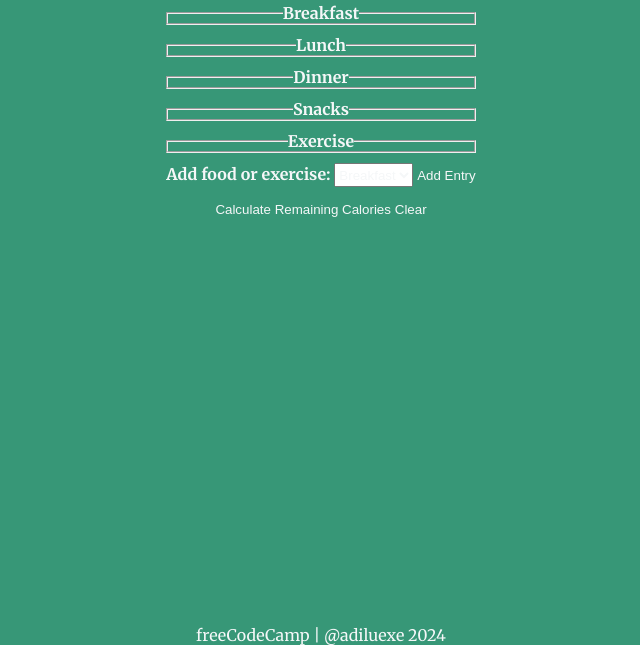
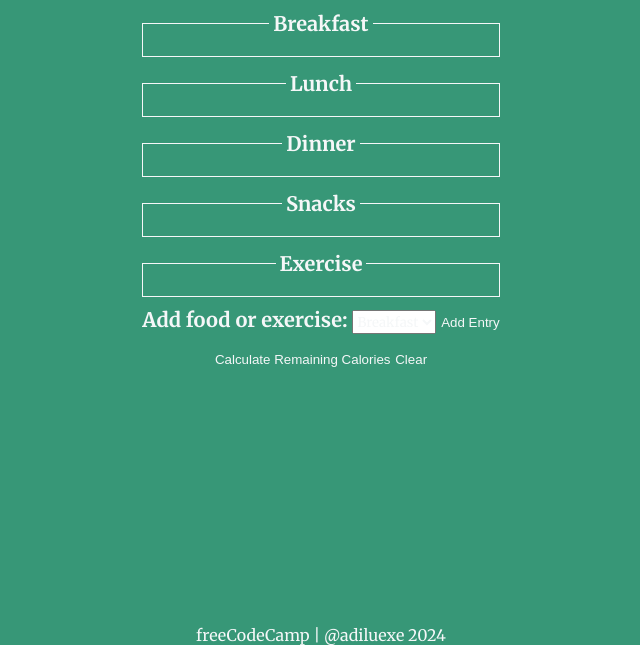
Before and after one commit to adiluexe/calorie-counter, a plain HTML site: page index.html in a window 1280 px wide. Shown: the part 155-800 px from the top of the page, without its empty margins (319-959 px from the left). Drawn offline with Linux system fonts and the light colour scheme.

Commit message:
Style: Update fieldset, input, and legend styles

```diff
--- a/styles.css
+++ b/styles.css
@@ -43,6 +43,26 @@ header h1:hover {
   font-size: 3.5rem;
   cursor: crosshair;
   letter-spacing: 0.1rem;
+}
+
+.container form {
+  width: 100%;
+  font-size: 1.25rem;
+}
+
+form input,
+select {
+  color: var(--dark);
+  font-family: "Merriweather";
+}
+
+fieldset {
+  border: 0.1rem solid var(--light);
+  padding: 0.5rem;
+}
+
+legend {
+  padding: 0.25rem;
 }
 
 label,
```
